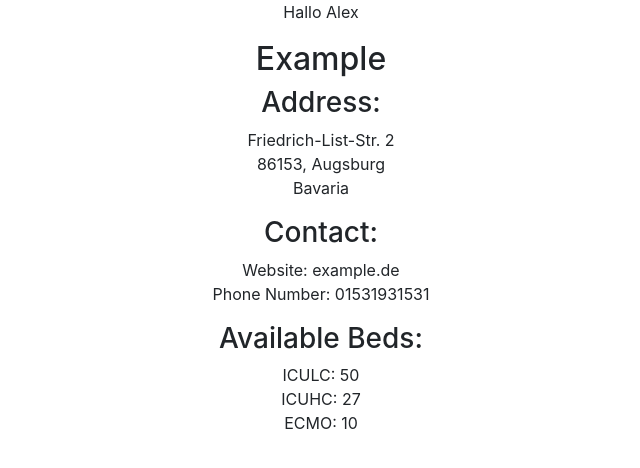
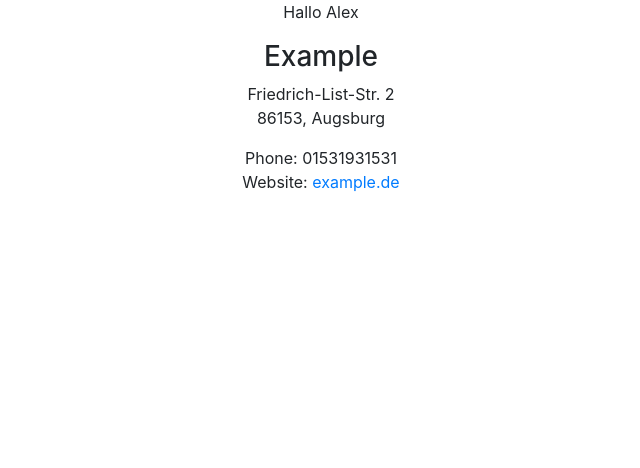
Before and after one commit to domWinter/wirvsvirushackathon, a React (Create React App) app: page / in a window 1280 px wide. Shown: the top 468 px of the page, without its empty margins (319-959 px from the left). Built offline with nearby package versions, Linux system fonts and the light colour scheme.

Commit message:
Add HospitalPreview component

```diff
--- a/src/App.tsx
+++ b/src/App.tsx
@@ -1,6 +1,7 @@
 import React, { useEffect, useState } from 'react';
 import 'bootstrap/dist/css/bootstrap.min.css';
 import Hospital from './components/Hospital';
+import HospitalPreview from './components/HospitalPreview';
 // TODO change to real repository
 import { Repository } from './client/repository';
 import {
@@ -35,7 +36,7 @@ const App = ({ className } : AppProps) => {
           <p>{txt}</p>
         }
       </FormattedMessage>
-      {hospital && <Hospital {...hospital} />}
+      {hospital && <HospitalPreview {...hospital} />}
     </div>
   );
 };
--- a/src/components/Hospital.tsx
+++ b/src/components/Hospital.tsx
@@ -17,7 +17,7 @@ const Hospital = ({
     {state}</p>
 
     <h3>Contact:</h3>
-    <p>Website: {website}<br/>
+    <p>Website: <a href={website}>{website}</a><br/>
     Phone Number: {phoneNumber}</p>
 
     <h3>Available Beds:</h3>
--- /dev/null
+++ b/src/components/HospitalPreview.tsx
@@ -0,0 +1,21 @@
+import React from 'react'
+import { Hospital as HospitalProps } from '../types'
+
+const HospitalPreview = ({
+    name,
+    address: {city, postcode, street, streetNumber},
+    phoneNumber,
+    website
+} : HospitalProps) => {
+    return (
+        <div>
+            <h3>{name}</h3>
+            <p>{street} {streetNumber} <br/>
+            {postcode}, {city}</p>
+            <p>Phone: {phoneNumber} <br/>
+            Website: <a href={website}>{website}</a></p>
+        </div>
+    );
+};
+
+export default HospitalPreview;
```
